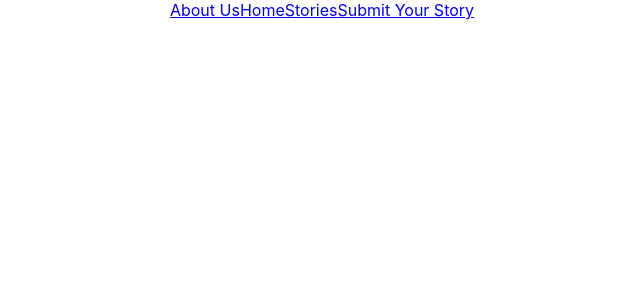
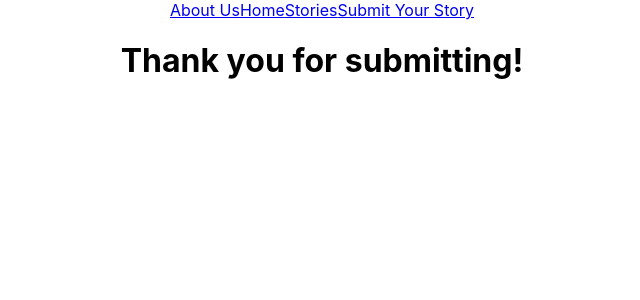
Before and after one commit to SLM-Dev/BuildWeek_FrontEnd, a React (Create React App) app: page /thank-you in a window 1280 px wide. Shown: the top 300 px of the page, without its empty margins (318-958 px from the left). Built offline with nearby package versions, Linux system fonts and the light colour scheme.

Commit message:
create thankyou page. add functionality to story submit page

```diff
--- a/package.json
+++ b/package.json
@@ -7,6 +7,7 @@
     "react": "^16.7.0",
     "react-dom": "^16.7.0",
     "react-redux": "^6.0.0",
+    "react-router": "^4.3.1",
     "react-router-dom": "^4.3.1",
     "react-scripts": "2.1.3",
     "redux": "^4.0.1",
--- a/src/Components/AddStoryForm.js
+++ b/src/Components/AddStoryForm.js
@@ -22,6 +22,7 @@ class AddStoryForm extends React.Component {
     addNewStory = event => {
         event.preventDefault();
         this.props.addStory(this.state);
+        this.props.history.push('/thank-you');
     };
 
     render() {
--- a/src/Components/App.js
+++ b/src/Components/App.js
@@ -2,7 +2,7 @@ import React, { Component } from 'react';
 import { Route, NavLink } from 'react-router-dom';
 import './App.css';
 
-import { HomeView, StoriesView, AddStoryFormView, AboutUsView } from '../views';
+import { HomeView, StoriesView, AddStoryFormView, AboutUsView, ThankYouView } from '../views';
 
 // import authenticate from './authentication';
 
@@ -39,6 +39,7 @@ class App extends Component {
           <Route exact path="/" component={HomeView} />
           <Route exact path="/stories" component={StoriesView} />
           <Route path="/add-story" render={props => <AddStoryFormView {...props} />} />
+          <Route path="/thank-you" component={ThankYouView} />
 
         </div>
 
--- /dev/null
+++ b/src/Components/ThankYou.js
@@ -0,0 +1,14 @@
+import React from 'react';
+
+function ThankYou() {
+
+  return (
+    <div className="thankYou-wrapper">
+
+        <h1>Thank you for submitting!</h1>
+
+    </div>
+  );
+}
+
+export default ThankYou;
--- a/src/actions/addStoryActions.js
+++ b/src/actions/addStoryActions.js
@@ -7,7 +7,7 @@ export const ADD_STORY_FAILURE = 'ADD_STORY_FAILURE';
 export const addStory = story => dispatch => {
     dispatch({ type: ADD_STORY_START });
     axios
-        .post('http://localhost:3300/api/stories', story)
+        .post('https://refugeestories.herokuapp.com/api/submit', story)
         .then(res => {
             dispatch({ type: ADD_STORY_SUCCESS, payload: res.data });
         })
--- /dev/null
+++ b/src/views/ThankYouView.js
@@ -0,0 +1,9 @@
+import React from 'react';
+
+import ThankYou from '../Components/ThankYou';
+
+const ThankYouView = () => {
+  return <ThankYou />;
+};
+
+export default ThankYouView;
--- a/src/views/index.js
+++ b/src/views/index.js
@@ -3,3 +3,4 @@ export { default as AddStoryFormView } from './AddStoryFormView';
 
 export { default as HomeView } from './HomeView';
 export { default as AboutUsView } from './AboutUsView';
+export { default as ThankYouView } from './ThankYouView';
```
